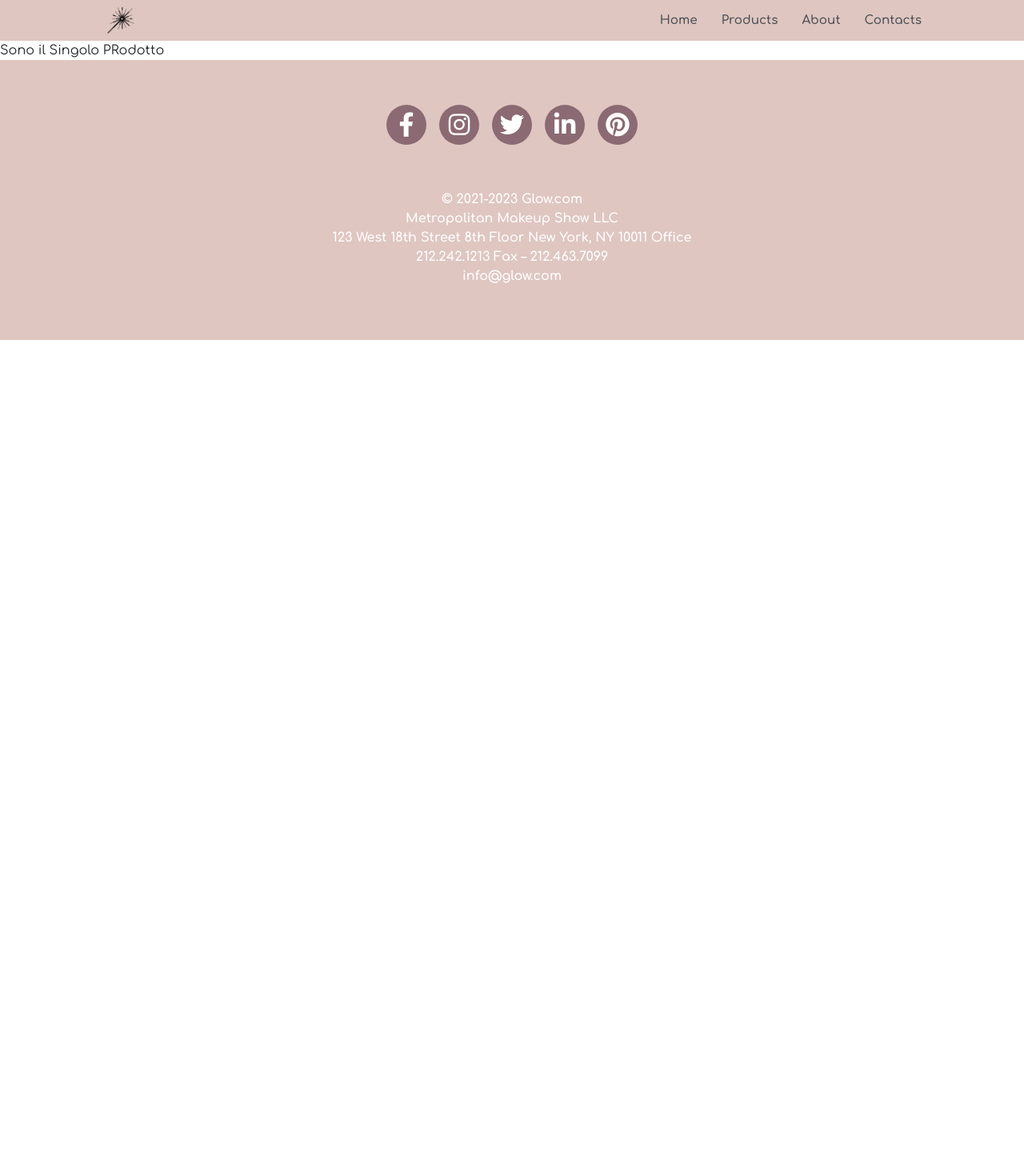
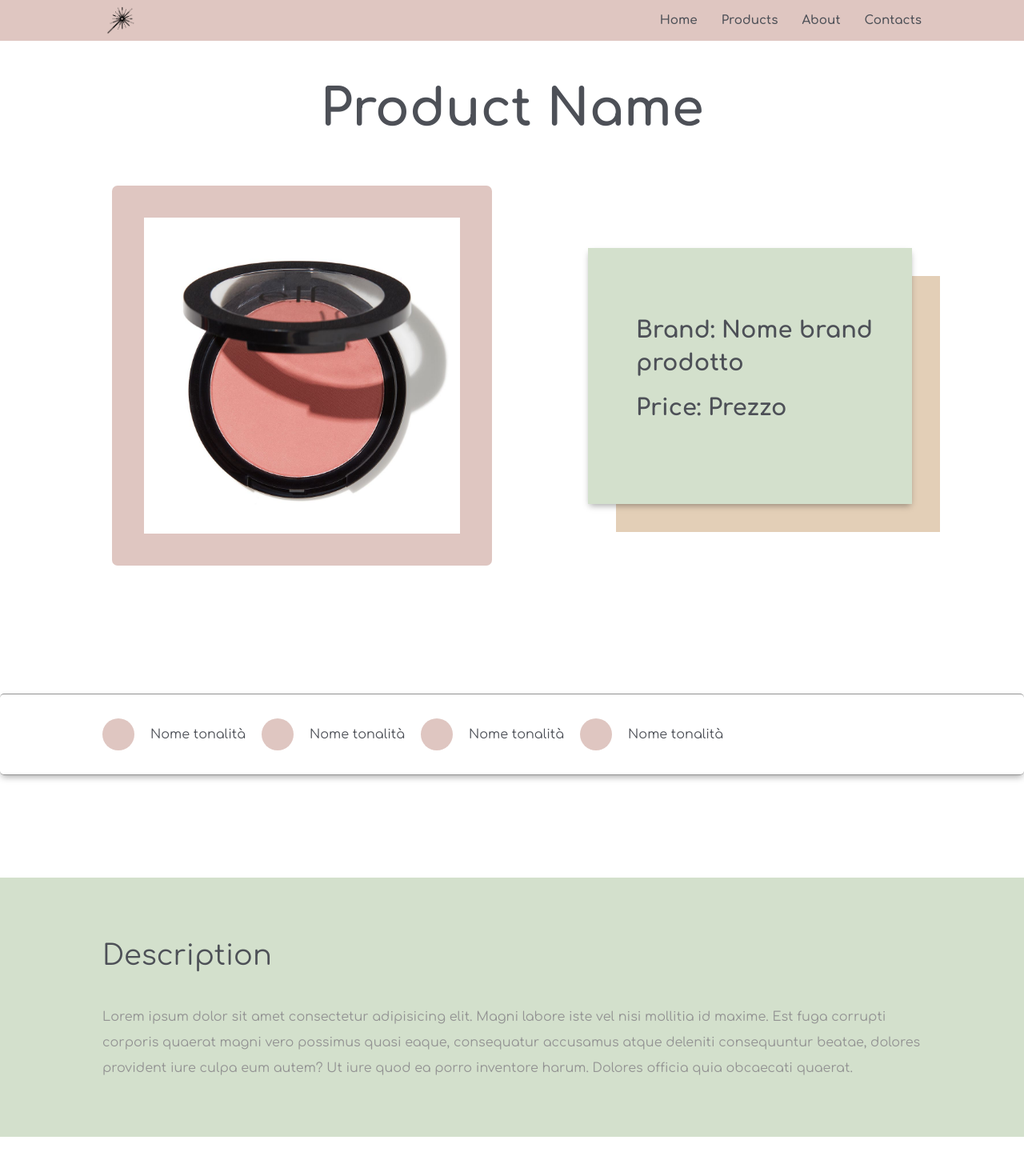
Before and after one commit to Mattia-Rollo/laravel-fashion-shop, a Vue app: page /products/1 in a window 1280 px wide. Shown: the top 1470 px of the page at 80% size. Before the commit the page ends 800 px from the top, so only its background shows below. Built offline with nearby package versions, Linux system fonts and the light colour scheme.

Commit message:
ShowProduct done

```diff
--- a/src/pages/ShowProduct.vue
+++ b/src/pages/ShowProduct.vue
@@ -1,5 +1,61 @@
 <template>
-  <div>Sono il Singolo PRodotto</div>
+
+  <h2 class="text-center py-5">Product Name</h2>
+  <div class="mk_container mk_padding_container">
+    <div class="mk_show">
+      <img src="/img/cover_img_ex.jpg" alt="Product Name">
+      <div class="mk_rect_mint">
+        <p>Brand: Nome brand prodotto</p>
+        <p>Price: Prezzo</p>
+        <div class="mk_rect_brown">
+          <!-- RETTANGOLO IN ABSOLUTE -->
+        </div>
+      </div>
+    </div>
+  </div>
+
+  <!-- BOX SHADES -->
+  <div class="mk_shades_box">
+    <div class="mk_container mk_shades_flex">
+      <div class="mk_shades">
+        <div class="mk_color_shades">
+          <!-- TONALITà DISPONIBILI -->
+        </div>
+        <p>Nome tonalità</p>
+      </div>
+      <div class="mk_shades">
+        <div class="mk_color_shades">
+          <!-- TONALITà DISPONIBILI -->
+        </div>
+        <p>Nome tonalità</p>
+      </div>
+      <div class="mk_shades">
+        <div class="mk_color_shades">
+          <!-- TONALITà DISPONIBILI -->
+        </div>
+        <p>Nome tonalità</p>
+      </div>
+      <div class="mk_shades">
+        <div class="mk_color_shades">
+          <!-- TONALITà DISPONIBILI -->
+        </div>
+        <p>Nome tonalità</p>
+      </div>
+    </div>
+  </div>
+
+  <!-- BOX DESCRIZIONE -->
+  <div class="mk_description_box">
+    <div class="mk_container mk_des_padding">
+      <h3>Description</h3>
+      <p>Lorem ipsum dolor sit amet consectetur adipisicing elit. Magni labore iste vel nisi mollitia id maxime. Est
+        fuga corrupti corporis quaerat magni vero possimus quasi eaque, consequatur accusamus atque deleniti
+        consequuntur beatae, dolores provident iure culpa eum autem? Ut iure quod ea porro inventore harum. Dolores
+        officia quia obcaecati quaerat.</p>
+    </div>
+  </div>
+
+
 </template>
 
 <script>
@@ -8,4 +64,103 @@ export default {
 };
 </script>
 
-<style lang="scss" scoped></style>
+<style lang="scss" scoped>
+@use "../assets/styles/partials/variables" as *;
+@use "../assets/styles/partials/mixins" as *;
+
+.mk_padding_container {
+  padding: 0 0 80px 0;
+  @include mk_dflex_center;
+}
+
+img {
+  height: 475px;
+  border: 40px solid $mk_bg_pink;
+  border-radius: 7px;
+}
+
+.mk_show {
+  @include mk_dflex_between;
+  width: 1000px;
+}
+
+.mk_rect_mint {
+  width: 405px;
+  height: 320px;
+  background-color: $mk_bg_mint;
+  display: flex;
+  flex-direction: column;
+  justify-content: center;
+  padding: 0 20px 0 60px;
+  position: relative;
+  box-shadow: 0px 4px 8px -2px rgba(0, 0, 0, 0.35);
+
+  p {
+    font-size: 1.8rem;
+    font-weight: 700;
+    color: $mk_txt_dark_gray;
+    line-height: 1.4;
+  }
+
+  .mk_rect_brown {
+    width: 405px;
+    height: 320px;
+    background-color: $mk_bg_brown;
+    position: absolute;
+    top: 35px;
+    left: 35px;
+    z-index: -1;
+  }
+}
+
+.mk_shades_flex {
+  display: flex;
+}
+
+.mk_shades_box {
+  width: 100%;
+  margin: 80px 0;
+  border-top: 1px solid $mk_txt_light_gray;
+  border-bottom: 1px solid $mk_txt_light_gray;
+  border-radius: 5px;
+  box-shadow: 0px 4px 8px -2px rgba(0, 0, 0, 0.35);
+}
+
+.mk_shades {
+  display: flex;
+  align-items: center;
+  padding: 30px 0;
+
+  p {
+    margin-bottom: 0;
+    margin-right: 20px;
+    color: $mk_txt_dark_gray;
+  }
+}
+
+.mk_color_shades {
+  width: 40px;
+  height: 40px;
+  background-color: $mk_bg_pink;
+  border-radius: 50%;
+  margin-right: 20px;
+}
+
+.mk_description_box {
+  background-color: $mk_bg_mint;
+
+
+  p {
+    margin-bottom: 0;
+  }
+}
+
+.mk_des_padding {
+  padding: 70px 0;
+  margin: 8rem;
+
+  h3 {
+    margin-bottom: 2rem;
+  }
+}
+</style>
```
